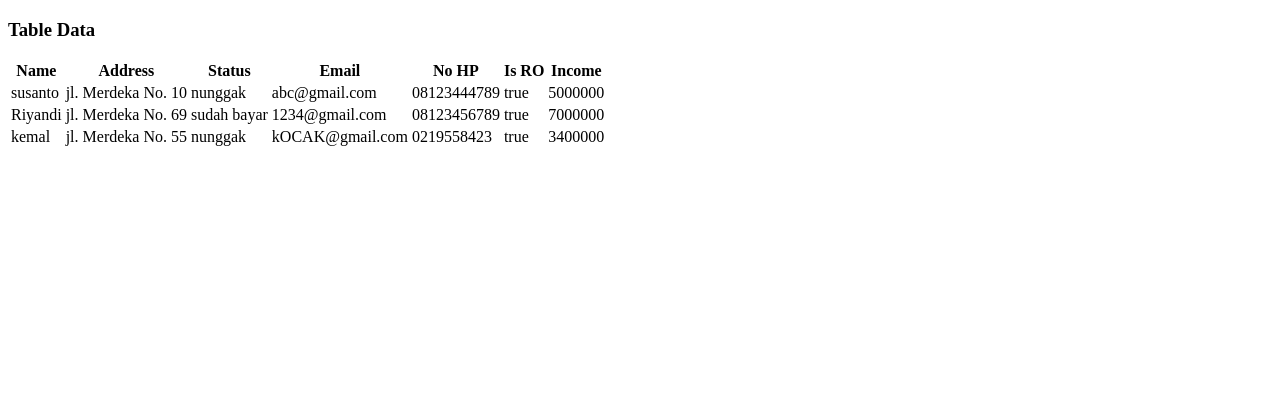
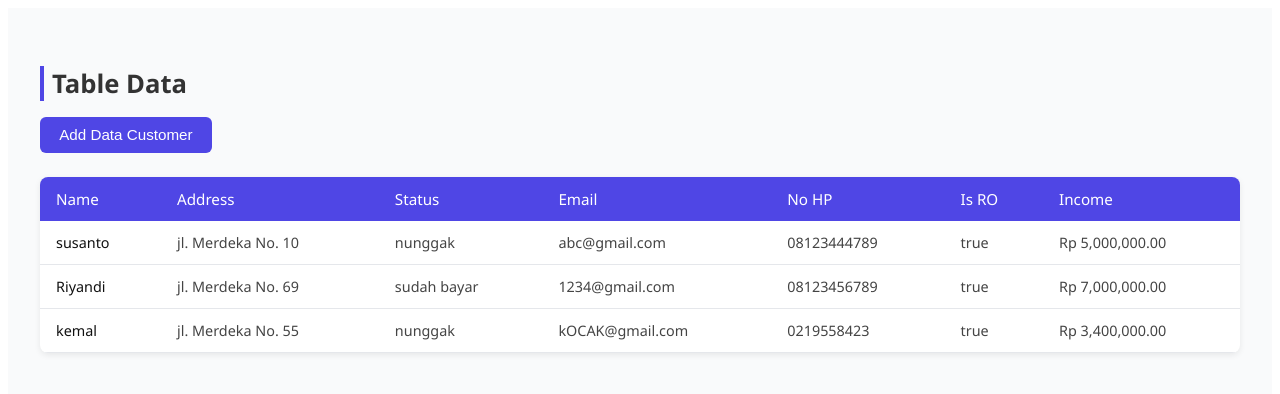
Before and after one commit to stevenkarta5-bit/Angular-Final-project, an Angular app: page / in a window 1280 px wide. Shown: the top 394 px of the page. Built offline with nearby package versions, Linux system fonts and the light colour scheme.

Commit message:
Recent Update

```diff
--- /dev/null
+++ b/src/shared/button/button.component.html
@@ -0,0 +1 @@
+<button class="btn-primary" (click)="goToRegisterForm()">Add Data Customer</button>
--- /dev/null
+++ b/src/shared/button/button.component.scss
@@ -0,0 +1,22 @@
+.btn-primary {
+    background: #4f46e5;
+    color: #fff;
+    border: none;
+    padding: 0.6rem 1.2rem;
+    border-radius: 6px;
+    font-size: 0.95rem;
+    font-weight: 500;
+    cursor: pointer;
+    transition: all 0.2s ease;
+
+    &:hover {
+      background: #4338ca;
+      transform: translateY(-1px);
+      box-shadow: 0 4px 10px rgba(79, 70, 229, 0.3);
+    }
+
+    &:active {
+      transform: translateY(0);
+      box-shadow: 0 2px 6px rgba(79, 70, 229, 0.2);
+    }
+}
--- /dev/null
+++ b/src/shared/button/button.component.ts
@@ -0,0 +1,19 @@
+import { Component } from '@angular/core';
+import { Router, RouterLink } from "@angular/router";
+
+@Component({
+  selector: 'share-button',
+  standalone: true,
+  imports: [RouterLink],
+  templateUrl: './button.component.html',
+  styleUrl: './button.component.scss'
+})
+export class ButtonComponent {
+  constructor(
+    private router : Router
+  ){}
+
+  goToRegisterForm(){
+    this.router.navigate(['/register-new-user']);
+  }
+}
--- a/src/shared/input-customer/input-customer.component.html
+++ b/src/shared/input-customer/input-customer.component.html
@@ -1,24 +1,60 @@
-<h3>Form Registration Customer</h3>
-<form action="" [formGroup]="formRegister" (ngSubmit)="submissionOnClick()">
+<div class="form-container">
+  <h3>Form Registration Customer</h3>
 
-<label for="name">Name: </label> <br>
-<input type="text" name="name" id="name" formControlName="name"> <br><br>
+  <form [formGroup]="formRegister" (ngSubmit)="submissionOnClick()">
 
-<label for="address">Address: </label> <br>
-<input type="text" name="address" id="address" formControlName="address"> <br><br>
+    <!-- Name -->
+    <div class="form-group">
+      <label for="name">Name</label>
+      <input type="text" id="name" formControlName="name" />
+      <small class="error" *ngIf="formRegister.get('name')?.invalid && formRegister.get('name')?.touched">
+        Name is required.
+      </small>
+    </div>
 
-<label for="status">Status: </label> <br>
-<input type="text" name="status" id="status" formControlName="status"> <br><br>
+    <!-- Address -->
+    <div class="form-group">
+      <label for="address">Address</label>
+      <input type="text" id="address" formControlName="address" />
+      <small class="error" *ngIf="formRegister.get('address')?.invalid && formRegister.get('address')?.touched">
+        Address is required.
+      </small>
+    </div>
 
-<label for="email">Email: </label> <br>
-<input type="email" name="email" id="email" formControlName="email"> <br><br>
+    <!-- Status -->
+    <div class="form-group">
+      <label for="status">Status</label>
+      <input type="text" id="status" formControlName="status" />
+    </div>
 
-<label for="noHp">Phone: </label> <br>
-<input type="text" name="noHp" id="noHp" formControlName="noHp"> <br><br>
+    <!-- Email -->
+    <div class="form-group">
+      <label for="email">Email</label>
+      <input type="email" id="email" formControlName="email" />
+      <small class="error" *ngIf="formRegister.get('email')?.invalid && formRegister.get('email')?.touched">
+        Please enter a valid email.
+      </small>
+    </div>
 
-<label for="income">Income (Rp): </label>
-<input type="number" name="income" id="income" formControlName="income"> <br><br>
+    <!-- Phone -->
+    <div class="form-group">
+      <label for="noHp">Phone</label>
+      <input type="text" id="noHp" formControlName="noHp" />
+      <small class="error" *ngIf="formRegister.get('noHp')?.invalid && formRegister.get('noHp')?.touched">
+        Phone number is required.
+      </small>
+    </div>
 
-<button type="submit">Add Customer</button>
+    <!-- Income -->
+    <div class="form-group">
+      <label for="income">Income (Rp)</label>
+      <input type="number" id="income" formControlName="income" />
+    </div>
 
-</form>
+    <button type="submit" class="btn-primary" [disabled]="formRegister.invalid" (click)="goToHomePage()">
+      Add Customer
+    </button>
+
+    <button type="button" class="btn-secondary" (click)="goToHomePage()">Cancel</button>
+  </form>
+</div>
--- a/src/shared/input-customer/input-customer.component.scss
+++ b/src/shared/input-customer/input-customer.component.scss
@@ -0,0 +1,92 @@
+.form-container {
+  max-width: 500px;
+  margin: 2rem auto;
+  padding: 2rem;
+  background: #fff;
+  border-radius: 10px;
+  box-shadow: 0 4px 12px rgba(0, 0, 0, 0.1);
+  font-family: 'Segoe UI', Tahoma, Geneva, Verdana, sans-serif;
+
+  h3 {
+    margin-bottom: 1.5rem;
+    font-size: 1.4rem;
+    font-weight: 600;
+    color: #333;
+    text-align: center;
+  }
+
+  .form-group {
+    margin-bottom: 1rem;
+    display: flex;
+    flex-direction: column;
+
+    label {
+      font-weight: 500;
+      margin-bottom: 0.3rem;
+      color: #444;
+    }
+
+    input {
+      padding: 0.6rem 0.8rem;
+      border: 1px solid #d1d5db;
+      border-radius: 6px;
+      font-size: 0.95rem;
+      transition: border-color 0.2s ease;
+
+      &:focus {
+        border-color: #4f46e5;
+        outline: none;
+        box-shadow: 0 0 0 3px rgba(79, 70, 229, 0.2);
+      }
+
+      &.ng-invalid.ng-touched {
+        border-color: #dc2626;
+        background: #fef2f2;
+      }
+    }
+
+    .error {
+      color: #dc2626;
+      font-size: 0.8rem;
+      margin-top: 0.2rem;
+    }
+  }
+
+  .btn-primary {
+    width: 100%;
+    padding: 0.75rem;
+    background: #4f46e5;
+    color: #fff;
+    border: none;
+    border-radius: 6px;
+    font-size: 1rem;
+    font-weight: 500;
+    cursor: pointer;
+    transition: background 0.2s ease;
+
+    &:hover:not(:disabled) {
+      background: #4338ca;
+    }
+
+    &:disabled {
+      background: #9ca3af;
+      cursor: not-allowed;
+    }
+  }
+
+  .btn-secondary {
+    padding: 0.75rem;
+    background: #fff;
+    color: #4f46e5;
+    border: 1px solid #4f46e5;
+    border-radius: 6px;
+    font-size: 1rem;
+    font-weight: 500;
+    cursor: pointer;
+    transition: all 0.2s ease;
+
+    &:hover {
+      background: #f3f4f6;
+    }
+  }
+}
--- a/src/shared/input-customer/input-customer.component.ts
+++ b/src/shared/input-customer/input-customer.component.ts
@@ -1,18 +1,22 @@
 import { Component, EventEmitter, Output } from '@angular/core';
 import { FormControl, FormGroup, ReactiveFormsModule, Validators } from '@angular/forms';
 import { DataCustomer } from '../interface/dataCustomer';
+import { CommonModule } from '@angular/common';
+import { Router } from '@angular/router';
 
 @Component({
-  selector: 'app-input-customer',
+  selector: 'share-input-customer',
   standalone: true,
-  imports: [ReactiveFormsModule],
+  imports: [ReactiveFormsModule, CommonModule],
   templateUrl: './input-customer.component.html',
   styleUrl: './input-customer.component.scss'
 })
 export class InputCustomerComponent {
   formRegister : FormGroup
 
-  constructor(){
+  constructor(
+    private router : Router
+  ){
     this.formRegister = new FormGroup({
       name: new FormControl('', Validators.required),
       address: new FormControl('', Validators.required),
@@ -31,4 +35,8 @@ export class InputCustomerComponent {
     this.clickEvent.emit({...this.formRegister.value});
   }
 
+  goToHomePage(){
+    this.router.navigate(['']);
+  }
+
 }
--- a/src/shared/table/table.component.html
+++ b/src/shared/table/table.component.html
@@ -1,6 +1,7 @@
-
-
+<div class="home-container">
   <h3>Table Data</h3>
+  <share-button></share-button>
+  <!-- <share-input-customer (click-event)="handleInput($event)"></share-input-customer> -->
   <table>
     <thead>
       <tr>
@@ -21,7 +22,8 @@
         <td>{{ customer.email }}</td>
         <td>{{ customer.noHp }}</td>
         <td>{{ customer.isRo }}</td>
-      <td>{{ customer.income }}</td>
+        <td>{{ customer.income | currency:'Rp '}}</td>
       </tr>
     </tbody>
   </table>
+</div>
--- a/src/shared/table/table.component.scss
+++ b/src/shared/table/table.component.scss
@@ -0,0 +1,94 @@
+.home-container {
+  padding: 2rem;
+  font-family: 'Segoe UI', Tahoma, Geneva, Verdana, sans-serif;
+  background: #f9fafb;
+  min-height: 100vh;
+
+  h3 {
+    font-size: 1.6rem;
+    font-weight: 600;
+    color: #333;
+    margin-bottom: 1rem;
+    border-left: 4px solid #4f46e5;
+    padding-left: 0.5rem;
+  }
+
+  share-button {
+    display: inline-block;
+    margin-bottom: 1.5rem;
+  }
+
+  table {
+    width: 100%;
+    border-collapse: collapse;
+    background: #fff;
+    box-shadow: 0 2px 6px rgba(0, 0, 0, 0.08);
+    border-radius: 8px;
+    overflow: hidden;
+
+    thead {
+      background: #4f46e5;
+      color: #fff;
+
+      th {
+        text-align: left;
+        padding: 0.75rem 1rem;
+        font-weight: 500;
+        font-size: 0.95rem;
+      }
+    }
+
+    tbody {
+      tr {
+        border-bottom: 1px solid #e5e7eb;
+        transition: background 0.2s ease;
+
+        &:hover {
+          background: #f3f4f6;
+        }
+
+        td {
+          padding: 0.75rem 1rem;
+          font-size: 0.9rem;
+          color: #444;
+
+          &:first-child {
+            font-weight: 500;
+            color: #111;
+          }
+        }
+      }
+    }
+  }
+
+  // Responsive
+  @media (max-width: 768px) {
+    table {
+      font-size: 0.85rem;
+
+      thead {
+        display: none;
+      }
+
+      tbody tr {
+        display: block;
+        margin-bottom: 1rem;
+        border: 1px solid #e5e7eb;
+        border-radius: 6px;
+        padding: 0.5rem;
+
+        td {
+          display: flex;
+          justify-content: space-between;
+          padding: 0.5rem;
+
+          &::before {
+            content: attr(data-label);
+            font-weight: 600;
+            color: #555;
+          }
+        }
+      }
+    }
+  }
+}
--- a/src/shared/table/table.component.ts
+++ b/src/shared/table/table.component.ts
@@ -2,11 +2,17 @@ import { Component } from '@angular/core';
 import { DataCustomer } from '../interface/dataCustomer';
 import { dataStatic } from '../data';
 import { CommonModule } from '@angular/common';
+import { ButtonComponent } from '../button/button.component';
+import { InputCustomerComponent } from '../input-customer/input-customer.component';
 
 @Component({
   selector: 'shared-table',
   standalone: true,
-  imports: [CommonModule],
+  imports: [
+    CommonModule,
+    ButtonComponent,
+    InputCustomerComponent
+],
   templateUrl: './table.component.html',
   styleUrl: './table.component.scss'
 })
@@ -15,4 +21,9 @@ export class TableComponent {
     ...dataStatic
   ];
 
+  handleInput(event: DataCustomer) {
+    this.recieverDataFromInput.push(event);
+    // console.log(this.recieverDataFromInput)
+  }
+
 }
```
Also changed, not shown: 1 other file (tests, documents, lock files or other folders). Lines whose indentation alone changed are shown as unchanged.
